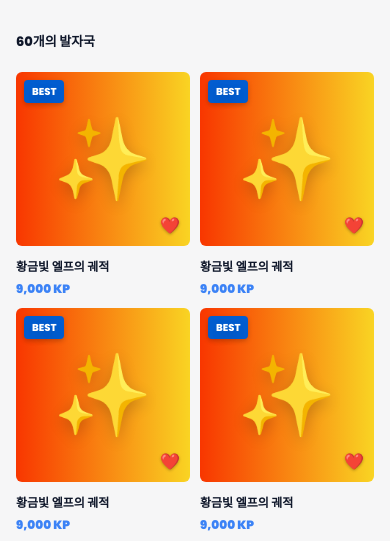
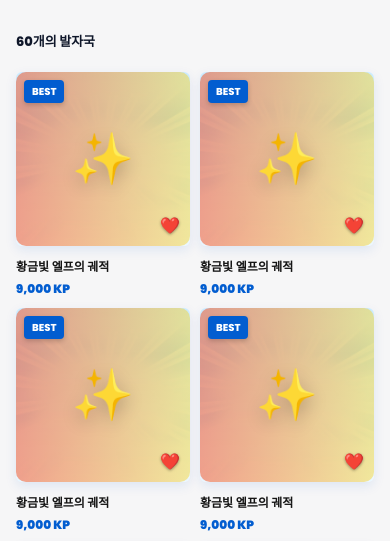
Before and after one commit to wnguds1111/rofactory, a plain HTML site: page market.html in a window 390 px wide. Shown: the part 142-683 px from the top of the page. Drawn offline with nearby package versions, Linux system fonts and the light colour scheme.

Commit message:
feat: apply main_thumb_bg to card thumbnails, hide mobile filter on PC

```diff
--- a/market.html
+++ b/market.html
@@ -160,10 +160,12 @@
         .market-grid { display: grid; grid-template-columns: repeat(4, 1fr); gap: 20px; }
         .market-card { cursor: pointer; display: flex; flex-direction: column; transition: transform 0.2s; }
         .market-card:hover { transform: translateY(-4px); }
-        .card-img-wrap { width: 100%; aspect-ratio: 1; background: #CCDFF6 url('images/main_thumb_bg.jpg') center/cover; border-radius: 8px; display: flex; align-items: center; justify-content: center; font-size: 12px; font-weight: 700; color: #333; margin-bottom: 8px; position: relative; }
-        .card-heart { position: absolute; bottom: 8px; right: 10px; font-size: 16px; color: #fff; text-shadow: 0 1px 3px rgba(0,0,0,0.3); }
+        .card-img-wrap { width: 100%; aspect-ratio: 1; background: url('images/main_thumb_bg.jpg') center/cover; border-radius: 10px; display: flex; align-items: center; justify-content: center; font-size: 80px; margin-bottom: 8px; position: relative; overflow: hidden; box-shadow: 0 4px 12px rgba(2,93,208,0.10); }
+        .card-img-overlay { position: absolute; inset: 0; border-radius: 10px; opacity: 0.45; }
+        .card-img-icon { position: relative; z-index: 2; text-shadow: 0 6px 18px rgba(0,0,0,0.22); line-height: 1; }
+        .card-heart { position: absolute; bottom: 8px; right: 10px; font-size: 16px; color: #fff; text-shadow: 0 1px 3px rgba(0,0,0,0.4); z-index: 3; }
         .card-bottom { display: flex; flex-direction: column; align-items: flex-start; gap: 4px; padding-top: 4px; }
-        .card-name { font-size: 13px; font-weight: 700; color: #0f172a; white-space: nowrap; overflow: hidden; text-overflow: ellipsis; width: 100%; text-align: left; }
+        .card-name { font-size: 13px; font-weight: 700; color: #151515; white-space: nowrap; overflow: hidden; text-overflow: ellipsis; width: 100%; text-align: left; }
         .card-price { font-size: 14px; font-weight: 900; color: #025DD0; text-align: left; }
 
         /* PANEL 2: Detail View */
@@ -235,6 +237,10 @@
         .btn-heart:hover { transform: translateY(-3px); box-shadow: 0 8px 25px rgba(0,0,0,0.15); }
         .btn-heart span { color: #0f172a; }
         .d-tag { display: inline-block; background: #f8fafc; border: 1px solid #cbd5e1; color: #475569; font-size: 11px; font-weight: 800; padding: 4px 8px; border-radius: 6px; margin-right: 4px; }
+        /* ── PC: 모바일 필터 버튼 숨김 ── */
+        @media (min-width: 901px) {
+            .mobile-filter-btn { display: none !important; }
+        }
         /* ── Responsive Breakpoints ── */
         @media (max-width: 900px) {
             .market-container { margin: 12px auto; padding: 0 16px; }
@@ -526,7 +532,7 @@
                 <div class="kp-modal-body" style="padding: 30px;">
                     <div class="kp-balance-box" style="background:#f8fafc; padding:22px 24px; border-radius:14px; display:flex; justify-content:space-between; margin-bottom:24px; border:1px solid #e2e8f0;">
                         <span style="font-size:16px; font-weight:700; color:#64748b;"><span data-en="My Kafra Points" data-ko="나의 보유 Kafra Point">My Kafra Points</span></span>
-                        <strong style="font-size:20px; color:#3b82f6;" id="modal-current-balance">5,000 KP</strong>
+                        <strong style="font-size:20px; color:#025DD0;" id="modal-current-balance">5,000 KP</strong>
                     </div>
 
                     <div class="kp-receipt" style="background:#fff; border:1px solid #e2e8f0; border-radius:14px; padding:24px;">
@@ -553,7 +559,7 @@
                 </div>
                 <div class="modal-btns" style="display:flex; padding:24px 30px; border-top:1px solid #e2e8f0; gap:15px; background:#fff; border-bottom-left-radius:24px; border-bottom-right-radius:24px;">
                     <button class="btn-modal-cancel" style="flex:1; padding:18px; background:transparent; color:#64748b; font-weight:800; font-size:17px; border:none; cursor:pointer;" onclick="closePaymentModal()"><span data-en="Cancel" data-ko="취소">Cancel</span></button>
-                    <button class="btn-modal-confirm" id="btn-modal-confirm" style="flex:1; padding:18px; background:#3b82f6; color:#fff; font-weight:800; font-size:17px; border:none; border-radius:14px; cursor:pointer; transition:background 0.2s;" onmouseover="this.style.background='#2563eb'" onmouseout="this.style.background='#3b82f6'" onclick="executePayment()"><span data-en="Pay 50 KP" data-ko="50 KP 결제하기">Pay 50 KP</span></button>
+                    <button class="btn-modal-confirm" id="btn-modal-confirm" style="flex:1; padding:18px; background:#025DD0; color:#fff; font-weight:800; font-size:17px; border:none; border-radius:14px; cursor:pointer; transition:background 0.2s;" onmouseover="this.style.background='#012553'" onmouseout="this.style.background='#025DD0'" onclick="executePayment()"><span data-en="Pay 50 KP" data-ko="50 KP 결제하기">Pay 50 KP</span></button>
                 </div>
             </div>
         </div>
@@ -645,7 +651,7 @@
             if (p.isFree) {
                 document.getElementById('modal-item-price').innerText = `FREE`;
                 document.getElementById('modal-payment-amount').innerHTML = `0 KP (<span data-en="Free" data-ko="무료">Free</span>)`;
-                document.getElementById('modal-payment-amount').style.color = '#3b82f6';
+                document.getElementById('modal-payment-amount').style.color = '#025DD0';
             } else {
                 document.getElementById('modal-item-price').innerText = `${p.price.toLocaleString()} KP`;
                 document.getElementById('modal-payment-amount').innerText = `- ${p.price.toLocaleString()} KP`;
@@ -656,7 +662,7 @@
             const alertBox = document.getElementById('modal-warning');
 
             // Reset state
-            btn.style.background = '#3b82f6';
+            btn.style.background = '#025DD0';
             btn.style.cursor = 'pointer';
             btn.innerHTML = p.isFree ? '<span data-en="Free" data-ko="무료">Free</span> <span data-en="Proceed to Checkout" data-ko="결제 진행">Proceed to Checkout</span>' : `${p.price.toLocaleString()} KP <span data-en="Pay" data-ko="결제하기">Pay</span>`;
             if(alertBox) alertBox.style.display = 'none';
@@ -896,14 +902,15 @@
                 const pLabel = p.isFree ? '<span style="color:#22c55e;">FREE</span>' : p.price.toLocaleString() + ' KP';
 
                 card.innerHTML = `
-                    <div class="card-img-wrap" style="background: ${p.img}; font-size: 80px; text-shadow: 0 5px 15px rgba(0,0,0,0.2);">
-                        ${p.icon}
+                    <div class="card-img-wrap">
+                        <div class="card-img-overlay" style="background: ${p.img};"></div>
+                        <span class="card-img-icon">${p.icon}</span>
                         ${tagHtml}
                         <span class="card-heart">${p.hearts > 100 ? '❤️' : '♡'}</span>
                     </div>
                     <div class="card-bottom">
                         <span class="card-name">${p.title}</span>
-                        <span class="card-price" style="color: #3b82f6;">${pLabel}</span>
+                        <span class="card-price">${pLabel}</span>
                     </div>
                 `;
                 grid.appendChild(card);
```
Also changed, not shown: market_detail.html (+11 -6 lines).
